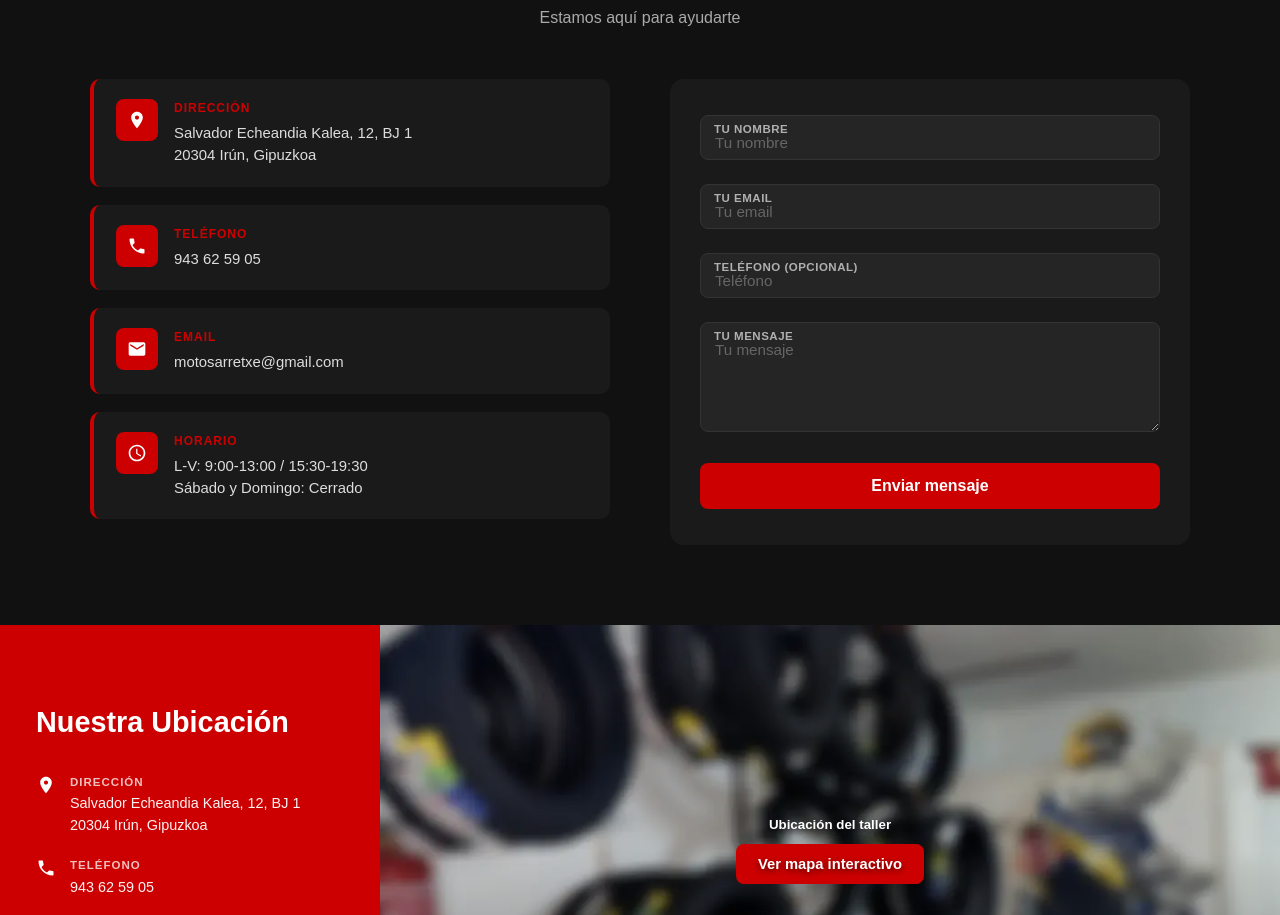
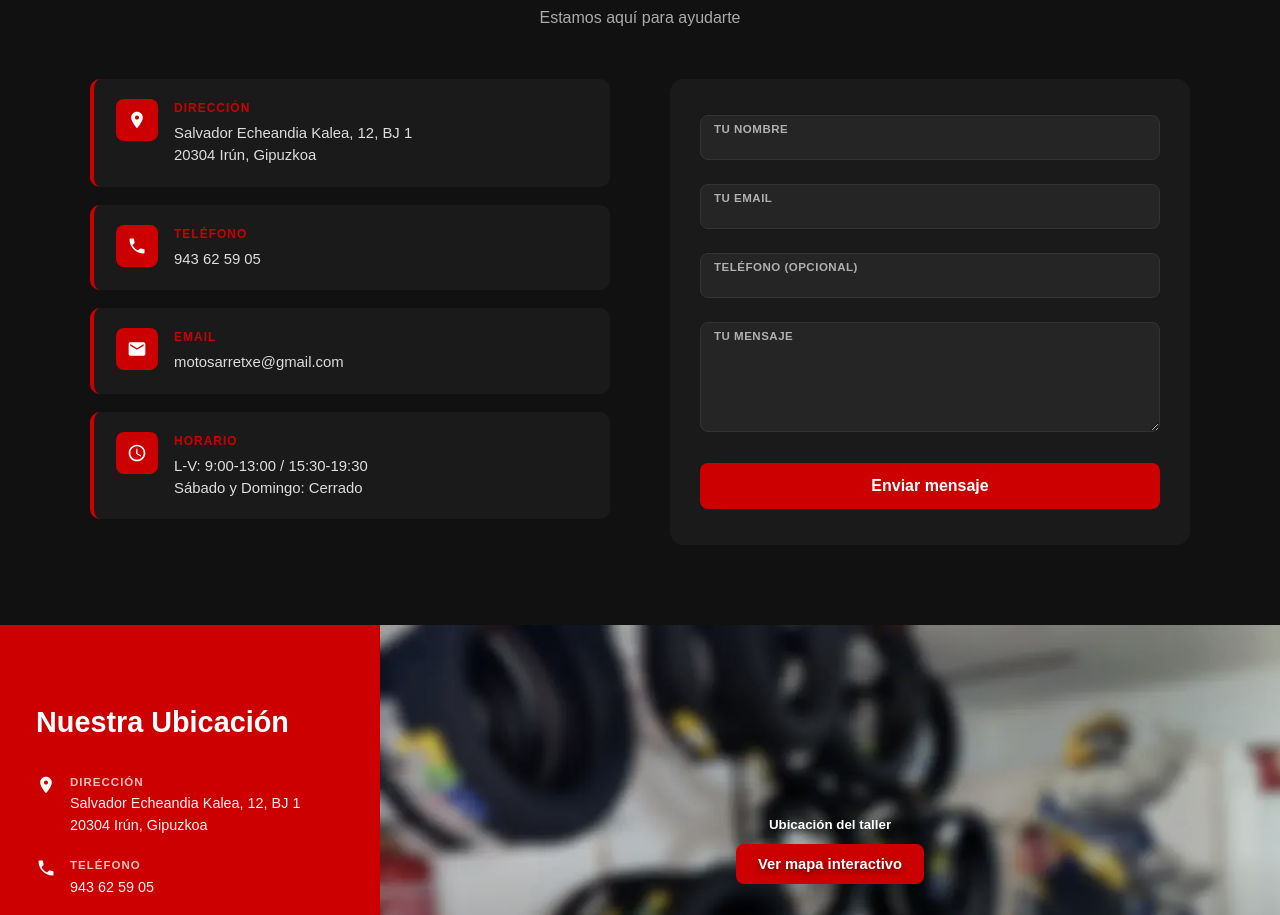
Before and after one commit to AllerSec/WEB-MotosArretxe, a website: page index.html in a window 1280 px wide. Shown: the part 7693-8608 px from the top of the page. Drawn offline with Linux system fonts and the light colour scheme.

Commit message:
Corregir formulario duplicado: eliminar placeholder redundante con el label

```diff
--- a/index.html
+++ b/index.html
@@ -1176,8 +1176,6 @@
         }
         .form-group input:focus ~ label,
         .form-group textarea:focus ~ label { color: var(--red); }
-        .form-group input::placeholder,
-        .form-group textarea::placeholder { color: #666; opacity: 1; }
         .btn-shimmer {
             position: relative;
             overflow: hidden;
@@ -2083,19 +2081,19 @@
         <div class="contact-form">
             <form id="contactForm" onsubmit="submitForm(event)">
                 <div class="form-group">
-                    <input type="text" id="fname" name="name" placeholder="Tu nombre" required>
+                    <input type="text" id="fname" name="name" required>
                     <label for="fname" data-i18n="contact.form.name">Tu nombre</label>
                 </div>
                 <div class="form-group">
-                    <input type="email" id="femail" name="email" placeholder="Tu email" required>
+                    <input type="email" id="femail" name="email" required>
                     <label for="femail" data-i18n="contact.form.email">Tu email</label>
                 </div>
                 <div class="form-group">
-                    <input type="tel" id="fphone" name="phone" placeholder="Teléfono">
+                    <input type="tel" id="fphone" name="phone">
                     <label for="fphone" data-i18n="contact.form.phone">Teléfono (opcional)</label>
                 </div>
                 <div class="form-group">
-                    <textarea id="fmsg" name="message" placeholder="Tu mensaje" required></textarea>
+                    <textarea id="fmsg" name="message" required></textarea>
                     <label for="fmsg" data-i18n="contact.form.message">Tu mensaje</label>
                 </div>
                 <button type="submit" class="btn-shimmer" id="submitBtn" data-i18n="contact.form.send">Enviar mensaje</button>
```
